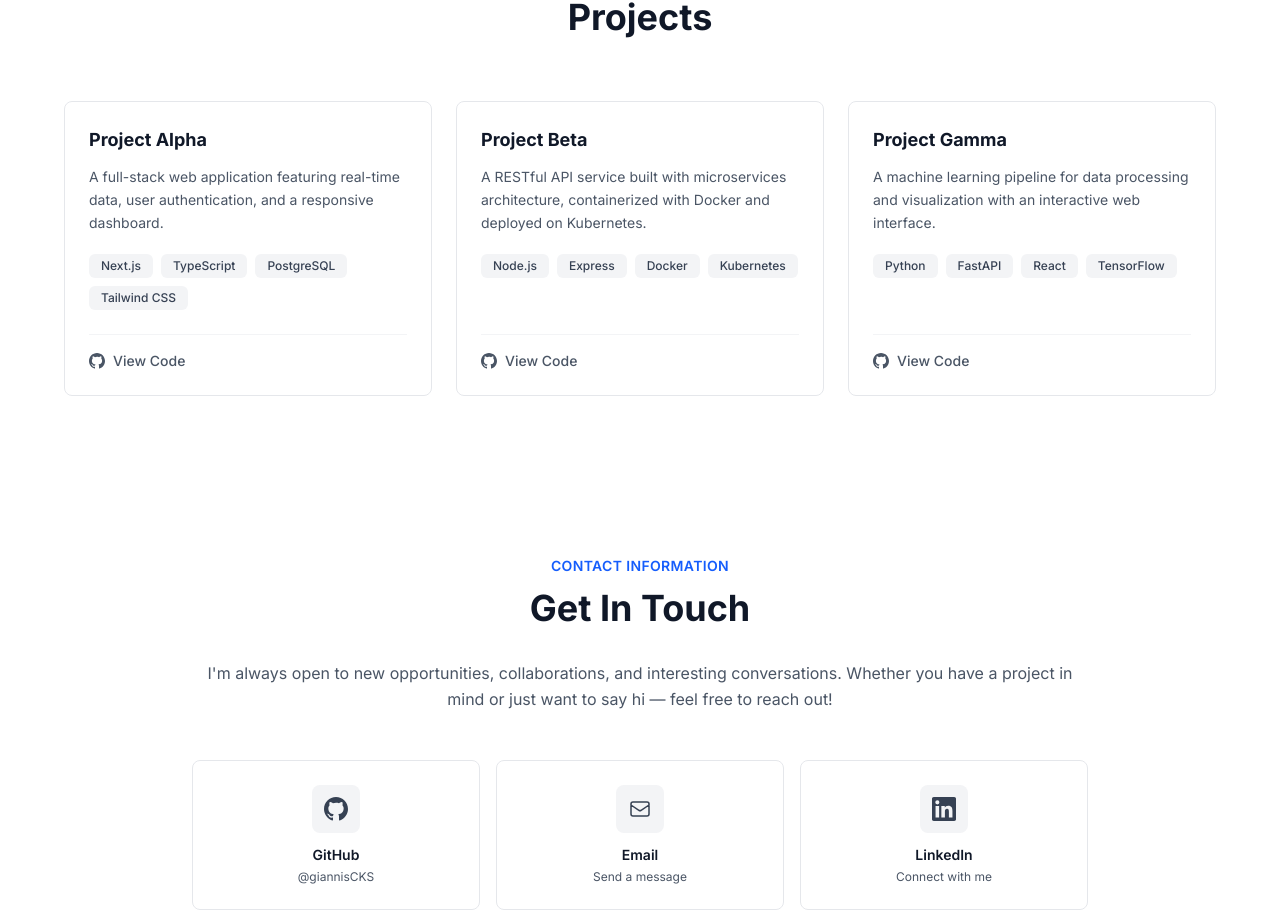
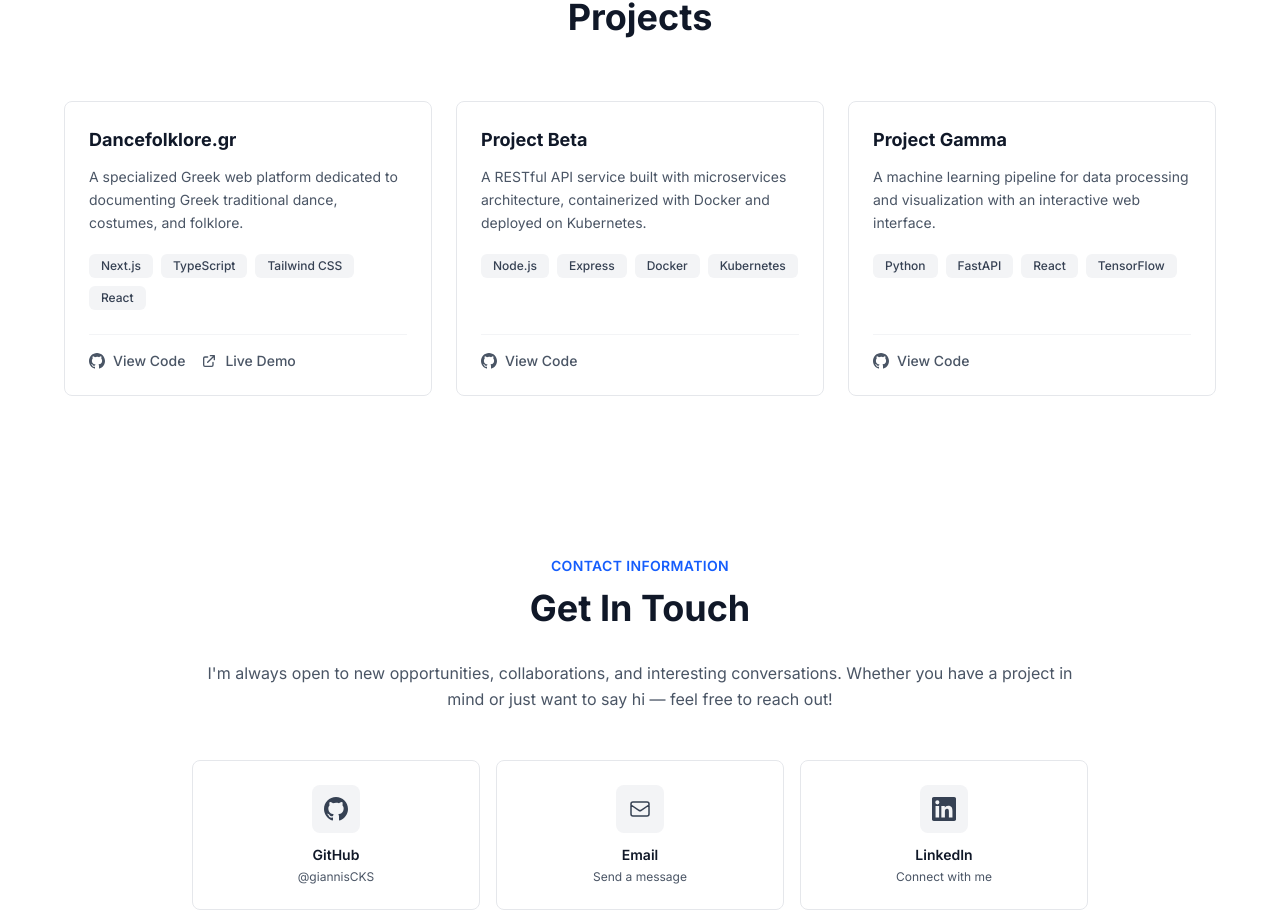
Before and after one commit to giannisCKS/giannisCKS.github.io, a Next.js app: page / in a window 1280 px wide. Shown: the part 1654-2577 px from the top of the page. Built offline with nearby package versions, Linux system fonts and the light colour scheme.

Commit message:
feat: update project details for Dancefolklore.gr

```diff
--- a/src/app/page.tsx
+++ b/src/app/page.tsx
@@ -14,12 +14,12 @@ const projects: {
   demo: string | null;
 }[] = [
   {
-    title: "Project Alpha",
+    title: "Dancefolklore.gr",
     description:
-      "A full-stack web application featuring real-time data, user authentication, and a responsive dashboard.",
-    tech: ["Next.js", "TypeScript", "PostgreSQL", "Tailwind CSS"],
-    github: "https://github.com/giannisCKS",
-    demo: null,
+      "A specialized Greek web platform dedicated to documenting Greek traditional dance, costumes, and folklore.",
+    tech: ["Next.js", "TypeScript", "Tailwind CSS", "React"],
+    github: "https://github.com/raptisfolklore/dancefolklore",
+    demo: "https://dancefolklore.gr",
   },
   {
     title: "Project Beta",
```
